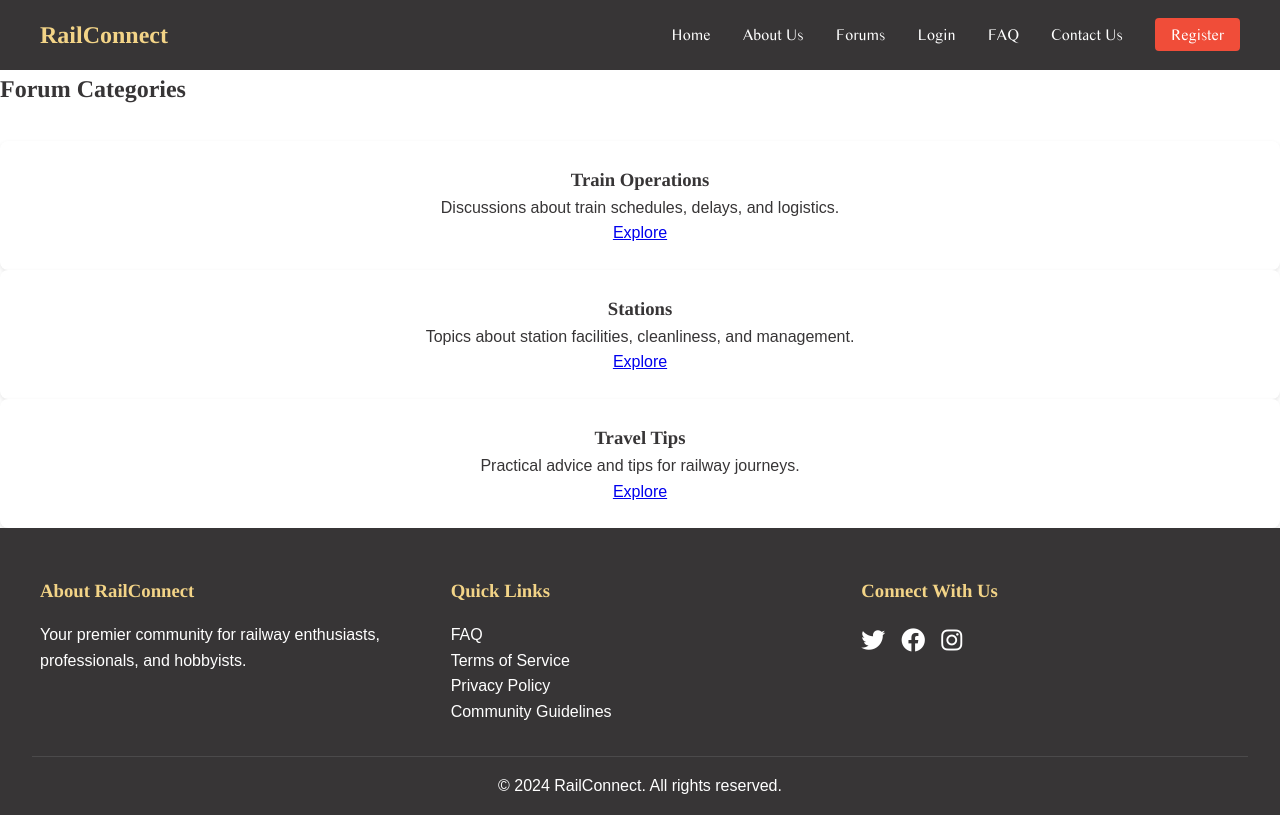
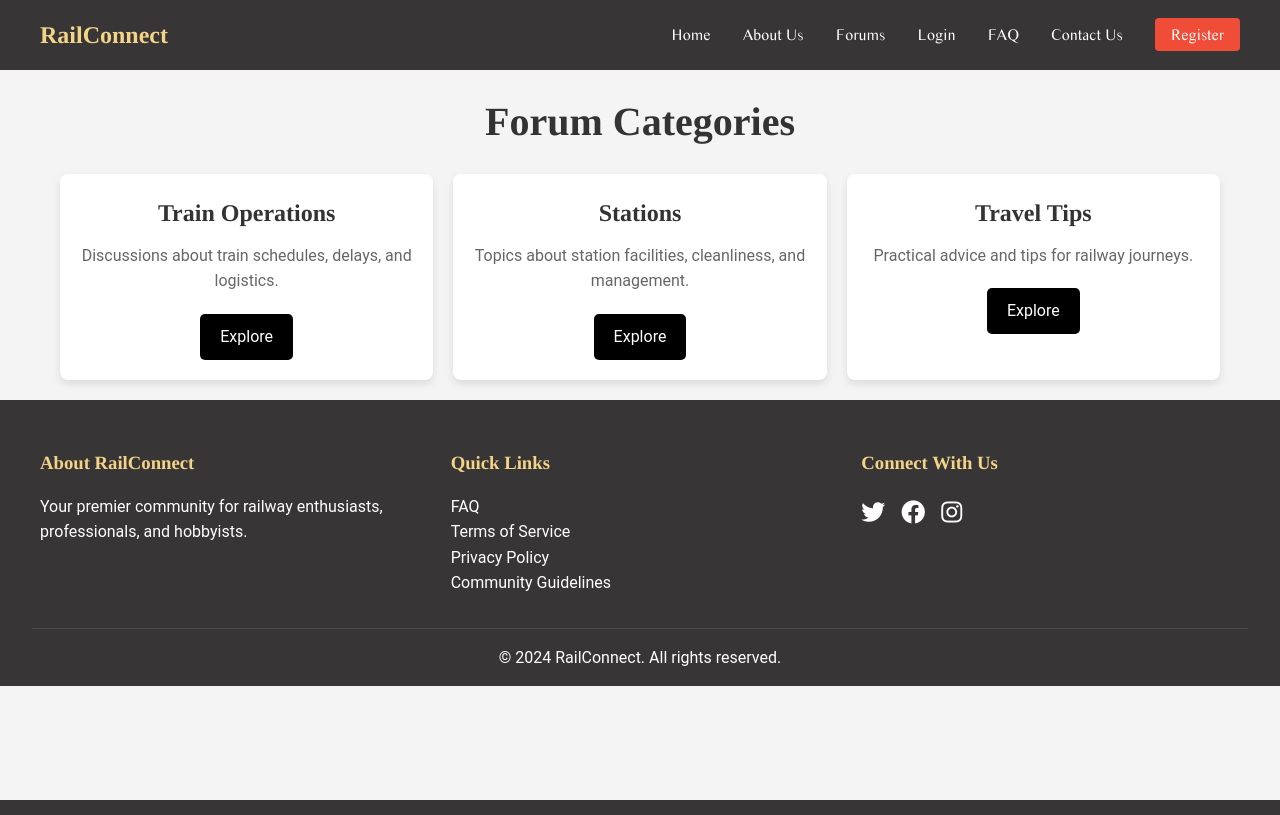
Before and after one commit to ci220/group11, a PHP site: page /forum_category.php in a window 1280 px wide. Run offline with PHP 8.4, Linux system fonts and the light colour scheme.

Commit message:
forum_category.php

```diff
--- a/forum_category.php
+++ b/forum_category.php
@@ -13,6 +13,73 @@
             font-weight: normal;
             font-style: normal;
         }
+        body {
+            font-family: 'Roboto', sans-serif;
+            background-color: #f4f4f4;
+            margin: 0;
+            padding: 0;
+        }
+
+        .container {
+            max-width: 1200px;
+            margin: 0 auto;
+            padding: 20px;
+        }
+
+        .page-title {
+            text-align: center;
+            font-size: 2.5em;
+            margin-bottom: 20px;
+            color: #333;
+        }
+
+        .categories-grid {
+            display: grid;
+            grid-template-columns: repeat(auto-fit, minmax(300px, 1fr));
+            gap: 20px;
+        }
+
+        .category-card {
+            background-color: #fff;
+            border-radius: 8px;
+            box-shadow: 0 4px 8px rgba(0, 0, 0, 0.1);
+            padding: 20px;
+            text-align: center;
+            transition: transform 0.3s ease;
+        }
+
+        .category-card:hover {
+            transform: translateY(-10px);
+        }
+
+        .category-card h3 {
+            font-size: 1.5em;
+            margin-bottom: 10px;
+            color: #333;
+        }
+
+        .category-card p {
+            font-size: 1em;
+            color: #666;
+            margin-bottom: 20px;
+        }
+
+        .btn {
+            display: inline-block;
+            padding: 10px 20px;
+            font-size: 1em;
+            color: #fff;
+            background-color: #000;
+            border-radius: 5px;
+            text-decoration: none;
+            transition: background-color 0.3s ease, transform 0.3s ease;
+        }
+
+        .btn:hover {
+            background-color: #333;
+            transform: scale(1.05);
+        }
+
     </style>
 </head>
 <body>
@@ -41,10 +108,5 @@
 
     <?php include 'footer.php'; ?>
 
-    <script src="js/script.js"></script>
-    <script src="js/components.js"></script>
-    <script src="js/validate_login.js"></script>
-
-
 </body>
 </html>
```
